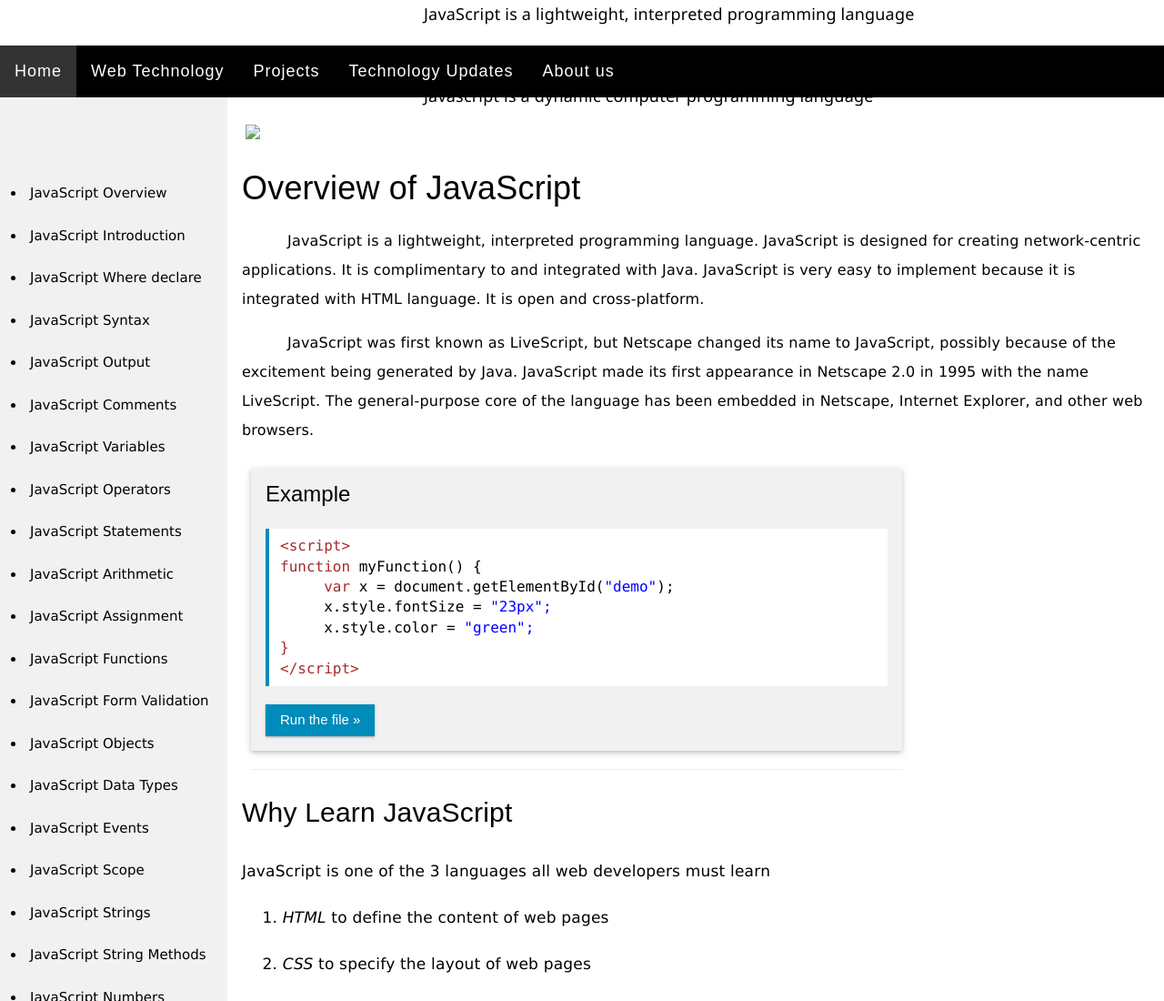
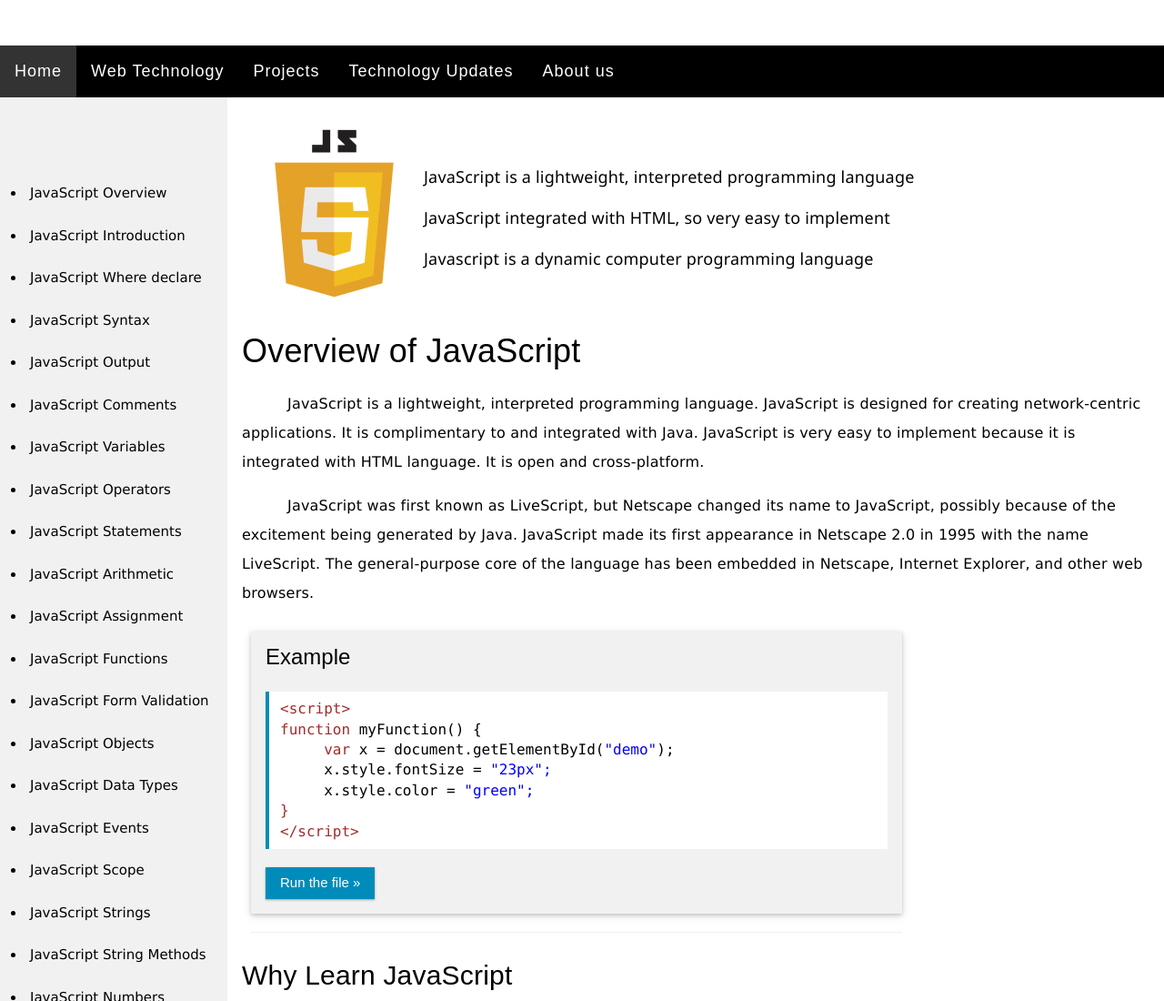
Before and after one commit to imamanyadav/cap283.github.io, a plain HTML site: page javascript/index.html in a window 1280 px wide. Shown: the top 1100 px of the page at 91% size. Drawn offline with Linux system fonts and the light colour scheme.

Commit message:
fixed 2nd page javascript png

```diff
--- a/javascript/index.html
+++ b/javascript/index.html
@@ -178,7 +178,7 @@
         </a>
     </nav>
     <div class="w3-overlay w3-hide-large" onclick="w3_close()" style="cursor:pointer" title="close side menu"></div>
-    <div><img src="../2ndpage/img/js.png" style="margin-left:270px;margin-top:30px;" /></div>
+    <div><img src="../css/2ndpage/img/js.png" style="margin-left:270px;margin-top:30px;" /></div>
     <!--end sidenav-->
 
     <div class="w3-main" style="margin-left:450px;margin-top:-235px;font-family:'Segoe UI',Arial,sans-serif;font-size:18px;letter-spacing:0.2px">
```
